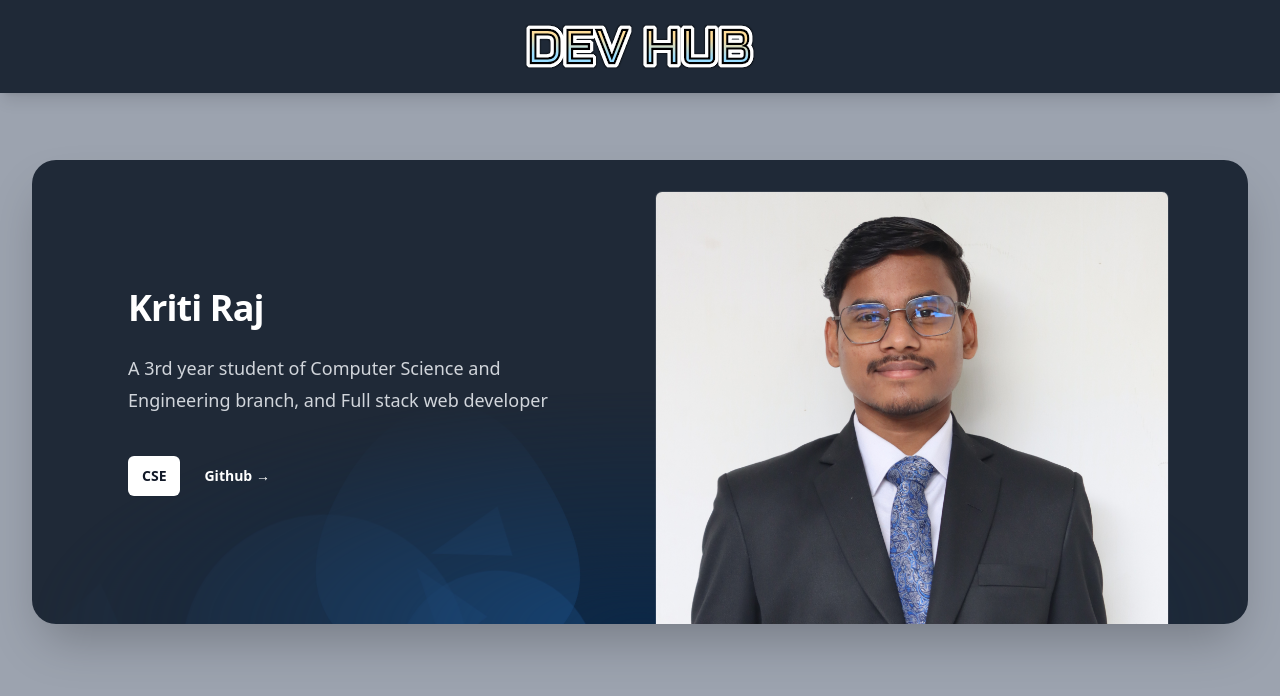
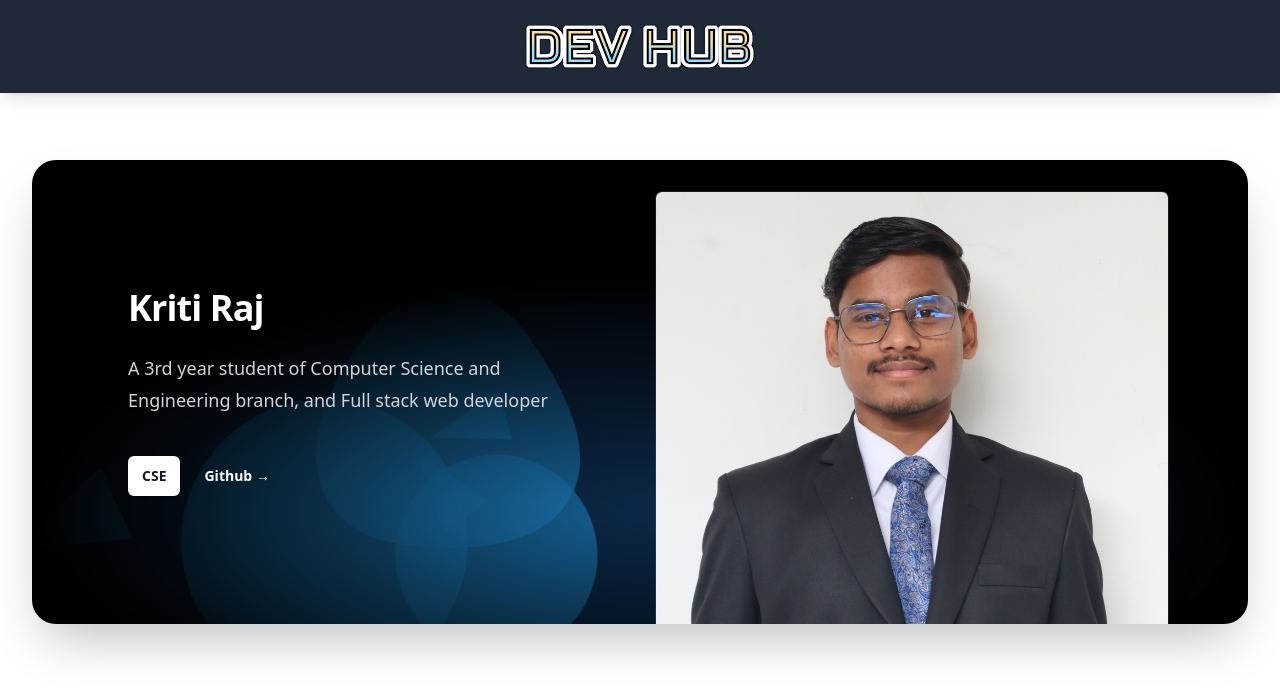
Before and after one commit to OPCODE-Open-Spring-Fest/DevHub, a React (Create React App) app: page / in a window 1280 px wide. Shown: the top 696 px of the page. Built offline with nearby package versions, Linux system fonts and the light colour scheme.

Commit message:
feat: enhancement in design

```diff
--- a/src/components/Home.js
+++ b/src/components/Home.js
@@ -4,7 +4,7 @@ import Kriti2101066 from "./developers/Kriti2101066.js";
 
 const Home = () => {
   return (
-    <div>
+    <div className="bg-white">
       <Navbar />
       <Kriti2101066 />
     </div>
--- a/src/components/developers/Kriti2101066.js
+++ b/src/components/developers/Kriti2101066.js
@@ -3,49 +3,49 @@ import Kriti from '../assets/kriti_img.JPG';
 
 const Kriti2101066 = () => (
   <>
-    <div className="bg-gray-400 pt-16 min-h-lvh">
+    <div className="pt-16 min-h-lvh">
       <div className="mx-auto max-w-7xl py-24 px-4 sm:px-6 lg:px-8">
-        <div className="relative isolate overflow-hidden bg-gray-800 px-6 pt-16 shadow-2xl sm:rounded-3xl sm:px-16 md:pt-24 lg:flex lg:gap-x-20 lg:px-24 lg:pt-0">
+        <div className="relative isolate overflow-hidden bg-black px-6 pt-16 shadow-2xl sm:rounded-3xl sm:px-16 md:pt-24 lg:flex lg:gap-x-20 lg:px-24 lg:pt-0">
           <svg
             viewBox="0 0 1440 560"
-            className="absolute left-1/2 top-1/2 -z-10 w-full max-w-7xl -translate-x-1/2 -translate-y-1/2 [mask-image:radial-gradient(closest-side,white,transparent)] sm:left-full sm:-ml-80 lg:left-1/2 lg:ml-0 lg:-translate-x-1/2 lg:translate-y-0"
+            className="absolute left-1/2 top-1/4 -z-10 w-full max-w-7xl -translate-x-1/2 -translate-y-1/2 [mask-image:radial-gradient(closest-side,white,transparent)] sm:left-full sm:-ml-80 lg:left-1/2 lg:ml-0 lg:-translate-x-1/2 lg:translate-y-0"
             aria-hidden="true"
           >
             <g mask='url("#SvgjsMask1408")' fill="none">
               <path fill='url("#SvgjsLinearGradient1409")' d="M0 0H1440V560H0z" />
               <path
                 d="M11.91-39.643L-49.878 2.032 43.53 73.874zM740.175 692.383c44.822-.992 76.188-38.676 98.771-77.406 22.808-39.116 39.898-84.876 19.394-125.247-22.156-43.623-69.332-72.26-118.165-69.225-44.914 2.792-73.938 42.822-95.193 82.487-19.759 36.873-30.239 79.155-11.452 116.532 20.723 41.229 60.512 73.88 106.645 72.859"
-                fill="rgba(28, 83, 142, 0.4)"
+                fill="rgba(28, 120, 180, 0.7)"
                 className="triangle-float3"
               />
               <path
                 d="M500.841 304.922l51.588-38.874-84.105-57.945zM1496.635 531.497c41.616-2.015 75.51-27.183 99.05-61.561 28.138-41.093 58.902-90.904 35.424-134.826-24.191-45.256-83.325-54.616-134.474-50.479-43.796 3.543-78.858 31.86-101.425 69.561-23.339 38.991-38.326 86.77-15.762 126.215 22.678 39.645 71.567 53.299 117.187 51.09"
-                fill="rgba(28, 83, 142, 0.4)"
+                fill="rgba(28, 120, 180, 0.7)"
                 className="triangle-float1"
               />
               <path
                 d="M571.3 195.957l-17.934-58.66-79.021 56.23zM121.035 313.156l-37.757-84.803-108.326 99.036z"
-                fill="rgba(28, 83, 142, 0.4)"
+                fill="rgba(28, 120, 180, 0.7)"
                 className="triangle-float2"
               />
               <path
                 d="M430.13 332.76a119.82 119.82 0 10239.64 0 119.82 119.82 0 10-239.64 0z"
-                fill="rgba(28, 83, 142, 0.4)"
+                fill="rgba(28, 120, 180, 0.7)"
                 className="triangle-float3"
               />
               <path
                 d="M189.79 314.83a169.9 169.9 0 10339.8 0 169.9 169.9 0 10-339.8 0z"
-                fill="rgba(28, 83, 142, 0.4)"
+                fill="rgba(28, 120, 180, 0.7)"
                 className="triangle-float1"
               />
               <path
                 d="M497.588 323.618c53.955-.799 112.58-11.496 139.302-58.376 26.546-46.571 4.851-101.759-21.374-148.511-27.005-48.141-62.748-98.409-117.928-99.82-56.862-1.454-100.302 44.316-128.861 93.508-28.709 49.449-47.349 110.121-17.772 159.056 28.887 47.792 90.795 54.97 146.633 54.143"
-                fill="rgba(28, 83, 142, 0.4)"
+                fill="rgba(28, 120, 180, 0.7)"
                 className="triangle-float3"
               />
               <path
                 d="M1317.263 189.288l42.664-123.906-123.906-42.664-42.664 123.906z"
-                fill="rgba(28, 83, 142, 0.4)"
+                fill="rgba(28, 120, 180, 0.7)"
                 className="triangle-float1"
               />
             </g>
```
